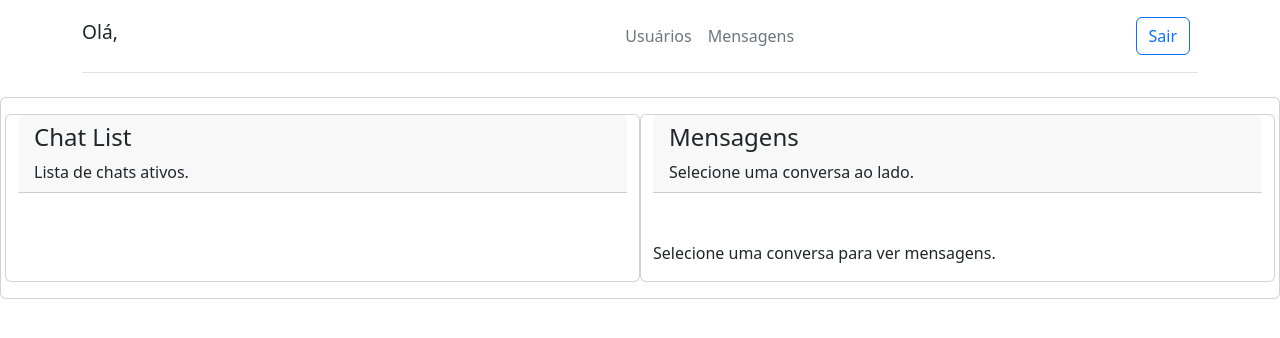
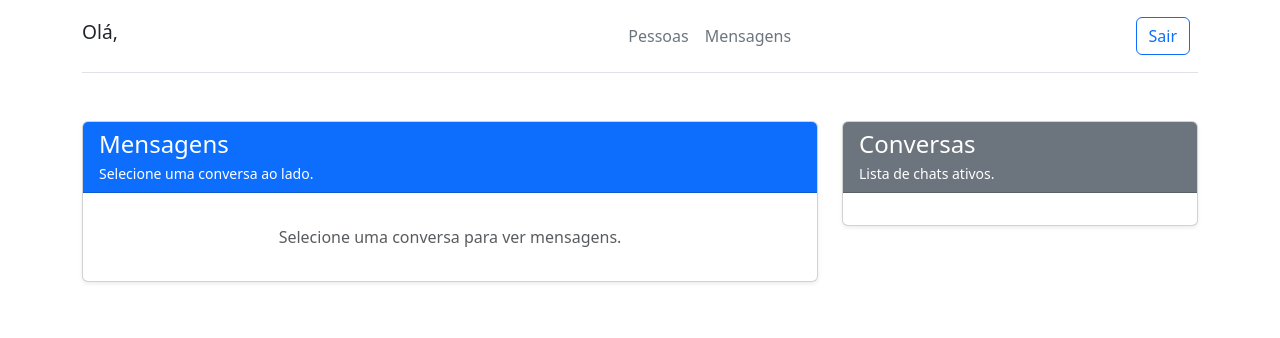
Before and after one commit to f95f/speax-front, an Angular app: page /app/messages in a window 1280 px wide. Shown: the top 338 px of the page. Built offline with nearby package versions, Linux system fonts and the light colour scheme.

Commit message:
feat: enhance chat and user interfaces with improved styling and functionality

```diff
--- a/src/app/pages/chat-list/chat-list.component.html
+++ b/src/app/pages/chat-list/chat-list.component.html
@@ -1,47 +1,63 @@
 <app-header></app-header>
-<div class="card card-body">
-    <div class="row">
-        <div class="card col col-6">
-            <div class="card-header">
-                <h4 class="card-title">Chat List</h4>
-                <p class="card-text">Lista de chats ativos.</p>
+<div class="container my-5">
+    <div class="row g-4">
+        <!-- Chat Messages Section -->
+        <div class="col-lg-8">
+            <div class="card shadow-sm">
+                <div class="card-header bg-primary text-white">
+                    <h4 class="card-title mb-0">Mensagens</h4>
+                    <p class="card-text small mt-1">
+                        {{ selectedChat ? 'Conversa com ' + selectedChat.invitee.name : 'Selecione uma conversa ao lado.' }}
+                    </p>
                 </div>
-
-            <ul class="card-body">
-                @for(chat of chatList; track chat) {
-                    <li (click)="selectChat(chat)">{{ chat.id }} || {{ chat.invitee.name || "sem nome" }}</li>
-                }
-            </ul>
-        </div>
-
-        <div class="card col col-6">
-            <div class="card-header">
-                <h4 class="card-title"> Mensagens</h4>
-                <p class="card-text">{{ (selectedChat? 'Conversa com ' + selectedChat.invitee.name : 'Selecione uma conversa ao lado.') }}</p>
-            </div>
-
-            <ul class="card-body">
+                <div class="card-body" style="max-height: 500px; overflow-y: auto;">
+                    <ul class="list-unstyled">
                         @for(message of messageList; track message) {
-                    <li class="bubble-row" >
-                        <div [ngClass]="message.sender_id?.id == userId? 'bubble' : 'author-bubble'">
+                            <li class="bubble-row mb-2">
+                                <div [ngClass]="message.sender_id?.id != userId ? 'bubble' : 'author-bubble'">
                                     {{ message.content }}
                                 </div>
                             </li>
                         }
                     </ul>
                     @if(!selectedChat) {
-                <p>Selecione uma conversa para ver mensagens.</p>
+                        <p class="text-muted text-center">Selecione uma conversa para ver mensagens.</p>
                     }
-
+                </div>
                 @if(selectedChat?.active) {
+                    <div class="card-footer">
                         <div class="input-group">
                             <input type="text" class="form-control" [(ngModel)]="message" placeholder="Type a message" />
                             <button class="btn btn-primary" (click)="sendMessage()">Send</button>
                         </div>
+                    </div>
                 }
                 @if(selectedChat && !selectedChat.active) {
-                <button class="btn btn-primary" (click)="acceptChat()"> Accept</button>
+                    <div class="card-footer text-center">
+                        <button class="btn btn-success" (click)="acceptChat()">Accept</button>
+                    </div>
                 }
             </div>
         </div>
+
+        <!-- Chat List Section -->
+        <div class="col-lg-4">
+            <div class="card shadow-sm">
+                <div class="card-header bg-secondary text-white">
+                    <h4 class="card-title mb-0">Conversas</h4>
+                    <p class="card-text small mt-1">Lista de chats ativos.</p>
                 </div>
+                <div class="card-body" style="max-height: 500px; overflow-y: auto;">
+                    <ul class="list-group">
+                        @for(chat of chatList; track chat) {
+                            <li class="list-group-item list-group-item-action" (click)="selectChat(chat)">
+                                <strong>{{ chat.invitee.name || "Sem nome" }}</strong>
+                                <span class="text-muted small"> (ID: {{ chat.id }})</span>
+                            </li>
+                        }
+                    </ul>
+                </div>
+            </div>
+        </div>
+    </div>
+</div>
--- a/src/app/pages/chat-list/chat-list.component.scss
+++ b/src/app/pages/chat-list/chat-list.component.scss
@@ -5,12 +5,11 @@
 
     .bubble {
         width: 100%;
-        background-color: #f8f9fa; // Light gray background similar to Bootstrap's default
-        border: 1px solid #dee2e6; // Light border
+        background-color: #0d6efd; // Bootstrap primary color
+        color: #fff; // White text for contrast
         border-radius: 0.375rem; // Rounded corners
         padding: 0.75rem 1rem; // Padding for content
         font-size: 1rem; // Standard font size
-        color: #212529; // Dark text color
         max-width: 75%; // Limit width for better readability
         margin-bottom: 0.5rem; // Space between bubbles
         border-radius: 16px 16px 16px 8px;
@@ -18,10 +17,16 @@
 
     .author-bubble {
         @extend .bubble;
-        background-color: #0d6efd; // Bootstrap primary color
-        color: #fff; // White text for contrast
+        background-color: #f8f9fa; // Light gray background similar to Bootstrap's default
+        border: 1px solid #dee2e6; // Light border
         align-self: flex-end; // Align to the right
+        color: #212529; // Dark text color
         border: none; // Remove border for a cleaner look
         border-radius: 16px 16px 8px 16px; // Rounded corners for the author bubble
     }
 }
+
+.card-body {
+    max-height: calc(100vh - 200px);
+    overflow-y: auto;
+}
--- a/src/app/pages/chat-list/chat-list.component.ts
+++ b/src/app/pages/chat-list/chat-list.component.ts
@@ -24,7 +24,7 @@ isAuthor(arg0: string|undefined,arg1: string|null) {
   private subscriptions: Subscription[] = [];
 
   private inviteeId: string | null = null;
-  private interval: number = 500000;
+  private interval: number = 1000;
   private intervalId: ReturnType<typeof setInterval> | null = null;
 
   selectedChat: IChat | null = null;
@@ -62,7 +62,7 @@ isAuthor(arg0: string|undefined,arg1: string|null) {
       },
       error: (error: any) => {
         console.error('Error loading chats', error);
-        this.toast.error('Error loading chats', 'Error!');
+        // this.toast.error('Error loading chats', 'Error!');
       }
     }
     this.service.getChatsByUser().subscribe(observer);
@@ -78,7 +78,7 @@ isAuthor(arg0: string|undefined,arg1: string|null) {
       },
       error: (error: any) => {
         console.error('Error loading messages', error);
-        this.toast.error('Error loading messages', 'Error!');
+        // this.toast.error('Error loading messages', 'Error!');
       }
     }
     this.service.getMessagesByChat(chatId).subscribe(observer);
--- a/src/app/pages/login/login.component.html
+++ b/src/app/pages/login/login.component.html
@@ -1,19 +1,24 @@
-<form [formGroup]="loginForm" class="w-25">
-    <div class="form-control mb-3">
-        <label for="email">email</label>
-        <input id="email" formControlName="email" type="text" class="form-control" placeholder="Enter your email" required />
-        <div *ngIf="loginForm.get('email')?.invalid && (loginForm.get('email')?.dirty || loginForm.get('email')?.touched)" class="alert alert-danger">
-            <div *ngIf="loginForm.get('email')?.errors">Username is required.</div>
+<div class="d-flex justify-content-center align-items-center vh-100">
+    <form [formGroup]="loginForm" class="w-100 p-4 rounded shadow-sm" style="max-width: 400px; background-color: #f8f9fa;">
+        <h2 class="text-center mb-4 text-primary">Login</h2>
+
+        <div class="mb-3">
+            <label for="email" class="form-label">Email</label>
+            <input id="email" formControlName="email" type="email" class="form-control" placeholder="Enter your email" required />
+            <div *ngIf="loginForm.get('email')?.invalid && (loginForm.get('email')?.dirty || loginForm.get('email')?.touched)" class="alert alert-danger mt-2">
+                <div *ngIf="loginForm.get('email')?.errors?.['required']">Email is required.</div>
+                <div *ngIf="loginForm.get('email')?.errors?.['email']">Invalid email format.</div>
+            </div>
         </div>
-    </div>
 
-    <div class="form-control mb-3">
-        <label for="password">password</label>
-        <input id="password" formControlName="password" type="password" class="form-control" placeholder="Enter your password" required />
-        <div *ngIf="loginForm.get('password')?.invalid && (loginForm.get('password')?.dirty || loginForm.get('password')?.touched)" class="alert alert-danger">
-            <div *ngIf="loginForm.get('password')?.errors">Username is required.</div>
+        <div class="mb-3">
+            <label for="password" class="form-label">Password</label>
+            <input id="password" formControlName="password" type="password" class="form-control" placeholder="Enter your password" required />
+            <div *ngIf="loginForm.get('password')?.invalid && (loginForm.get('password')?.dirty || loginForm.get('password')?.touched)" class="alert alert-danger mt-2">
+                <div *ngIf="loginForm.get('password')?.errors?.['required']">Password is required.</div>
+            </div>
         </div>
-    </div>
 
-    <button class="btn btn-primary" (click)="onSubmit()">Entrar</button>
-</form>
+        <button class="btn btn-primary w-100" (click)="onSubmit()">Login</button>
+    </form>
+</div>
--- a/src/app/pages/user-list/user-list.component.html
+++ b/src/app/pages/user-list/user-list.component.html
@@ -1,13 +1,17 @@
 <app-header></app-header>
-<h1>User List</h1>
-<ul>
-    @for(user of userList; track user.id) {
-        <li>
-            <h2>{{user.name}}</h2>
-            <p>{{user.age}}</p>
-            <a [routerLink]="['../messages']">
-                Message
-            </a>
-        </li>
-    }
-</ul>
+<div class="container my-5">
+    <h1 class="text-center display-4 mb-4">Pessoas</h1>
+    <ul class="list-group shadow-sm">
+        @for(user of userList; track user.id) {
+            <li class="list-group-item d-flex align-items-center justify-content-between">
+                <div>
+                    <h2 class="h5 mb-1 text-primary">{{user.name}}</h2>
+                    <p class="mb-0 text-muted">Idade: {{user.age}} | Idiomas: Não Selecionado</p>
+                </div>
+                <a class="btn btn-outline-primary btn-sm" [routerLink]="['../messages']">
+                    <i class="bi bi-chat-dots"></i> Praticar
+                </a>
+            </li>
+        }
+    </ul>
+</div>
--- a/src/app/shared/header/header.component.html
+++ b/src/app/shared/header/header.component.html
@@ -4,7 +4,7 @@
         <h1>Olá, {{ username }} </h1>
       </div>
       <ul class="nav col d-flex justify-content-center mb-md-0">
-        <li><a class="nav-link px-2 link-secondary" [routerLink]="['../home']">Usuários</a></li>
+        <li><a class="nav-link px-2 link-secondary" [routerLink]="['../home']">Pessoas</a></li>
         <li><a class="nav-link px-2 link-secondary" [routerLink]="['../messages']">Mensagens</a></li>
       </ul>
       <div class="col-md-3 text-end">
```
Lines whose indentation alone changed are shown as unchanged.
